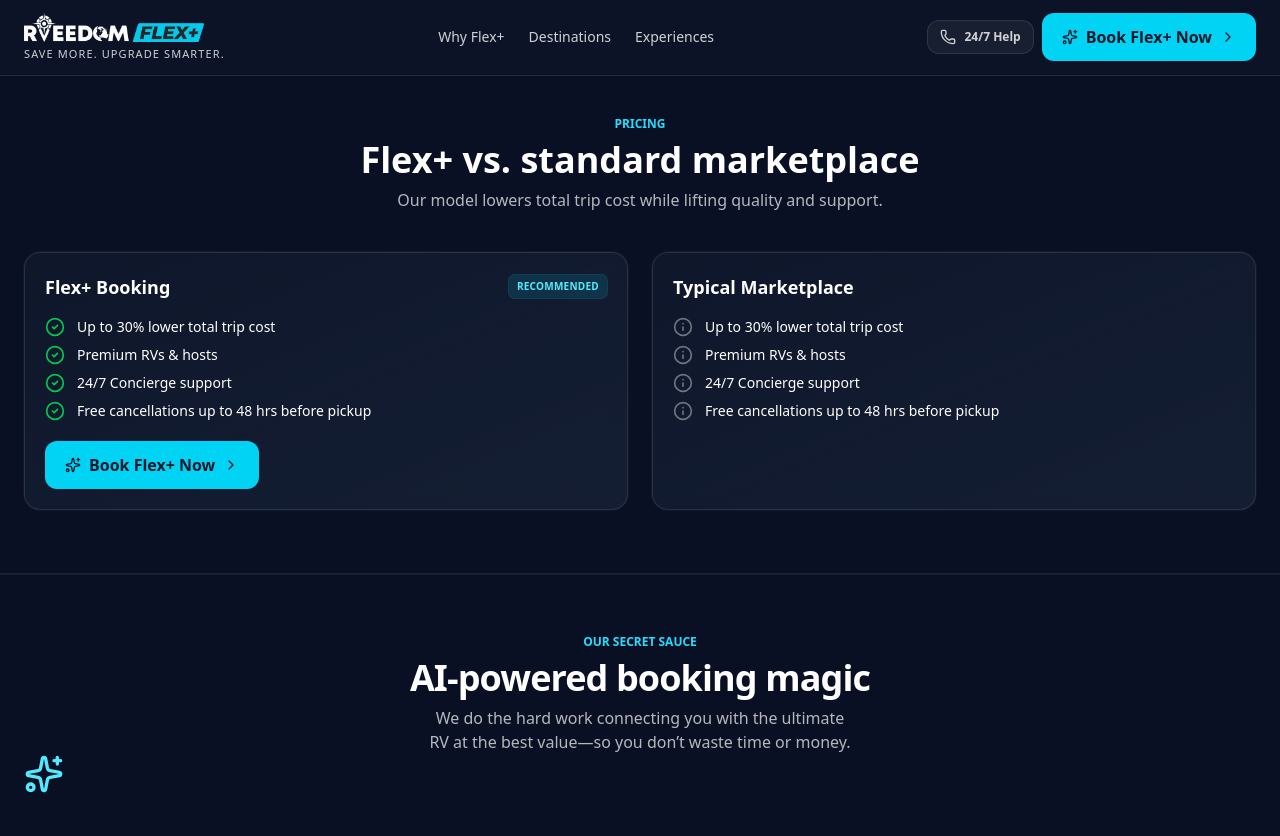
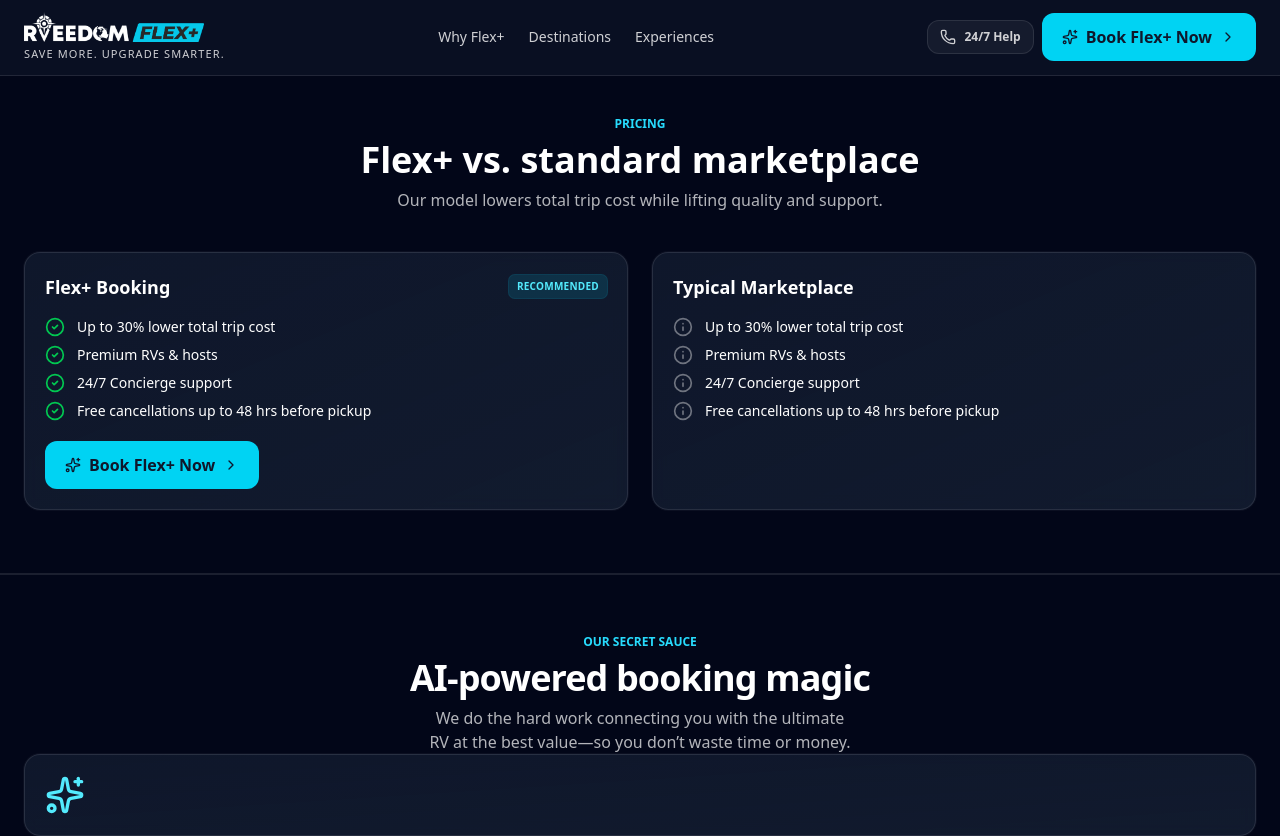
Before and after one commit to RV-proj/rv-frontEnd, a Next.js app: page / in a window 1280 px wide. Before the commit the page ends 800 px from the top, so only its background shows below. Built offline with nearby package versions, Linux system fonts and the light colour scheme.

Commit message:
layout bd color updated

```diff
--- a/app/_components/landing/OurSecretSauce.js
+++ b/app/_components/landing/OurSecretSauce.js
@@ -21,8 +21,11 @@ const OurSecretSauce = () => {
           best value—so you don’t waste time or money.
         </p>
       </div>
-      <Sparkles className=" h-10 w-10 text-cyan-300" />
-      <div></div>
+
+      {/* card */}
+      <div className="rounded-2xl border border-white/10 bg-linear-to-br from-slate-900 to-slate-800/60 p-5 shadow-[0_0_0_1px_rgba(255,255,255,0.04)] backdrop-blur ">
+        <Sparkles className=" h-10 w-10 text-cyan-300" />
+      </div>
     </section>
   );
 };
--- a/app/_components/landing/Pricing.js
+++ b/app/_components/landing/Pricing.js
@@ -1,5 +1,5 @@
 import BookFlexButton from "@/_ui/BookFlexButton";
-import Card from "@/_ui/PricingCard";
+import PricingCard from "@/_ui/PricingCard";
 import { CircleCheck } from "lucide-react";
 import { Info } from "lucide-react";
 
@@ -74,7 +74,7 @@ const Pricing = () => {
       {/* REVIEW  card */}
       <div className="mt-10 grid grid-cols-1 md:grid-cols-2 gap-6">
         {cardData.map((card) => (
-          <Card key={card.id} {...card} />
+          <PricingCard key={card.id} {...card} />
         ))}
       </div>
     </section>
--- a/app/_ui/PricingCard.js
+++ b/app/_ui/PricingCard.js
@@ -1,4 +1,4 @@
-const Card = ({ title, list_items, action, badge }) => {
+const PricingCard = ({ title, list_items, action, badge }) => {
   return (
     <div className="rounded-2xl border border-white/10 bg-linear-to-br from-slate-900 to-slate-800/60 p-5 shadow-[0_0_0_1px_rgba(255,255,255,0.04)] backdrop-blur ">
       {/* Card content goes here */}
@@ -27,4 +27,4 @@ const Card = ({ title, list_items, action, badge }) => {
   );
 };
 
-export default Card;
+export default PricingCard;
--- a/app/layout.js
+++ b/app/layout.js
@@ -9,7 +9,7 @@ export const metadata = {
 export default function RootLayout({ children }) {
   return (
     <html lang="en">
-      <body className="bg-[#0a1024]">
+      <body className="bg-[#020618]">
         <Header />
         {children}
       </body>
```
